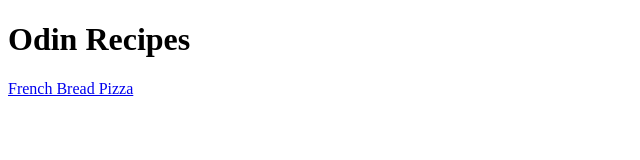
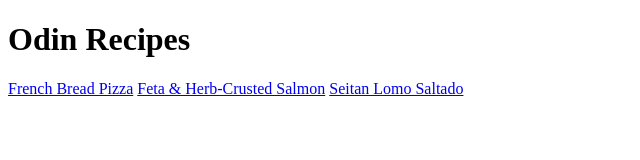
Before and after one commit to JolasDev/odin-recipes, a plain HTML site: page index.html in a window 1280 px wide. Shown: the whole page, without its empty margins (0-640 px from the left). Drawn offline with Linux system fonts and the light colour scheme.

Commit message:
Add new recipe links to index.html

```diff
--- a/index.html
+++ b/index.html
@@ -9,5 +9,7 @@
     <h1>Odin Recipes</h1>
 
     <a href="recipes/breadpizza.html" target="_blank">French Bread Pizza</a>
+    <a href="recipes/breadpizza.html" target="_blank">Feta & Herb-Crusted Salmon</a>
+    <a href="recipes/breadpizza.html" target="_blank">Seitan Lomo Saltado</a>
 </body>
 </html>
```
Also changed, not shown: recipes/fetasalmon.html (added), recipes/lomosaltado.html (added).
